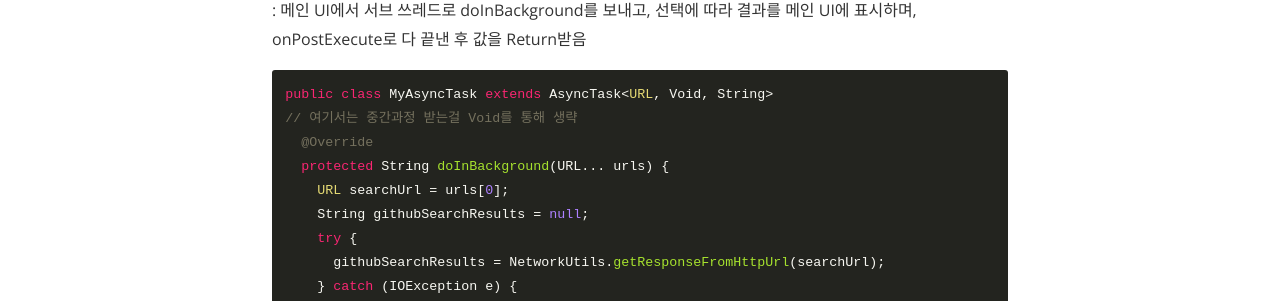
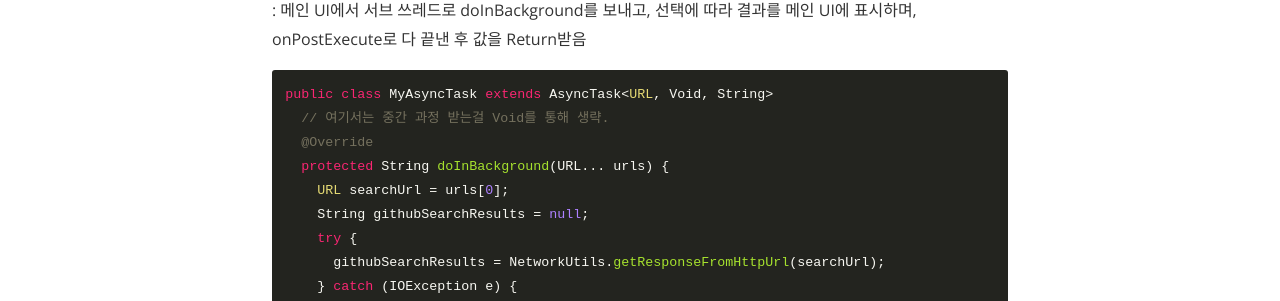
Before and after one commit to souk0721/nachoi.github.io, a Jekyll site: the page built from _posts/2017-11-05-Android-AsyncTask.md, in a window 1280 px wide. Shown: the part 520-821 px from the top of the page. Built offline with Jekyll 4.4.1, drawn with Linux system fonts in a browser that asks for light colours; nearby versions of some CDN libraries.

````diff
--- a/_posts/2017-11-05-Android-AsyncTask.md
+++ b/_posts/2017-11-05-Android-AsyncTask.md
@@ -14,7 +14,7 @@ UI에 표시하며, onPostExecute로 다 끝낸 후 값을 Return받음
 
 ```java
 public class MyAsyncTask extends AsyncTask<URL, Void, String>
-// 여기서는 중간과정 받는걸 Void를 통해 생략
+  // 여기서는 중간 과정 받는걸 Void를 통해 생략.
   @Override
   protected String doInBackground(URL... urls) {
     URL searchUrl = urls[0];
````
